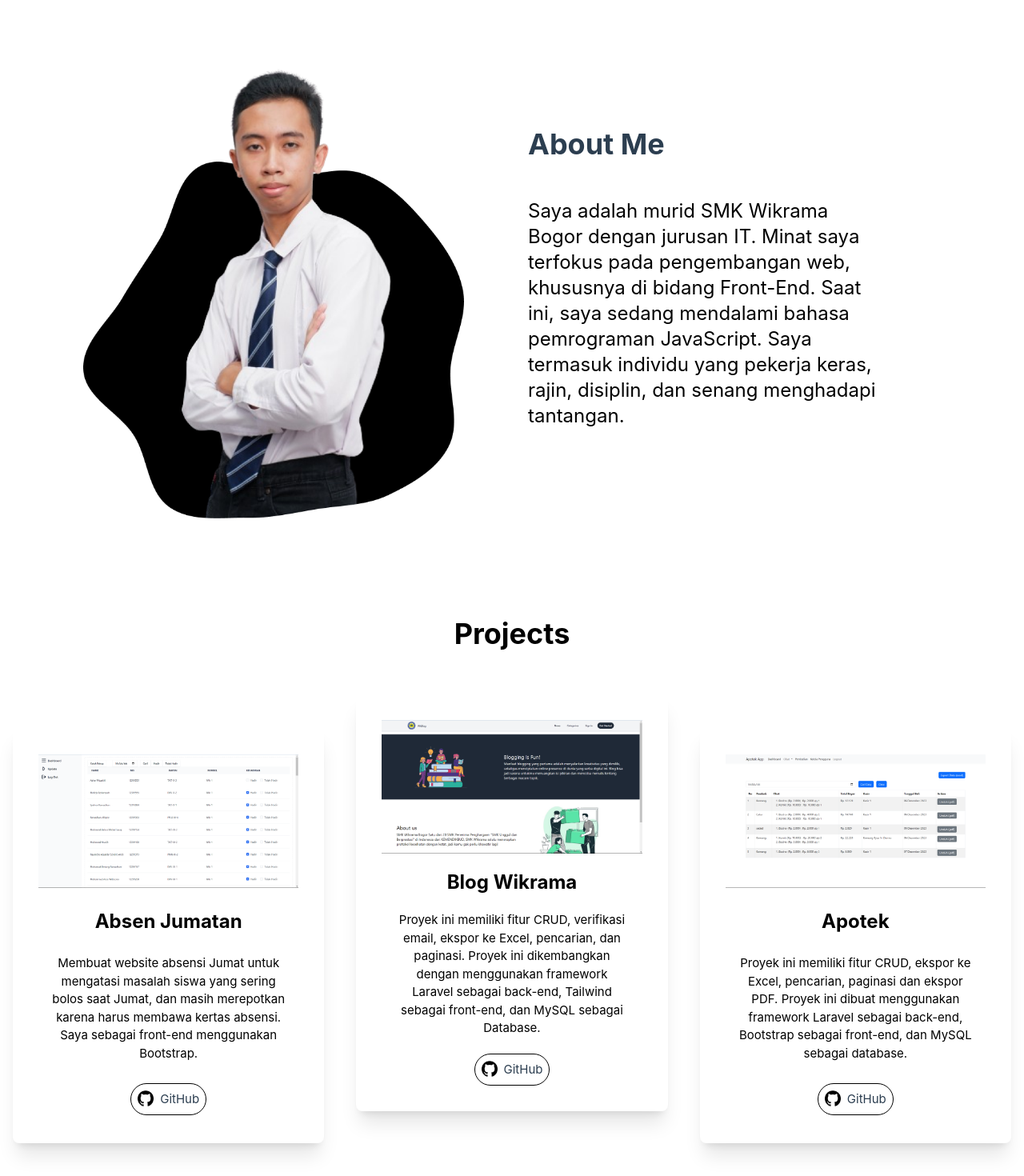
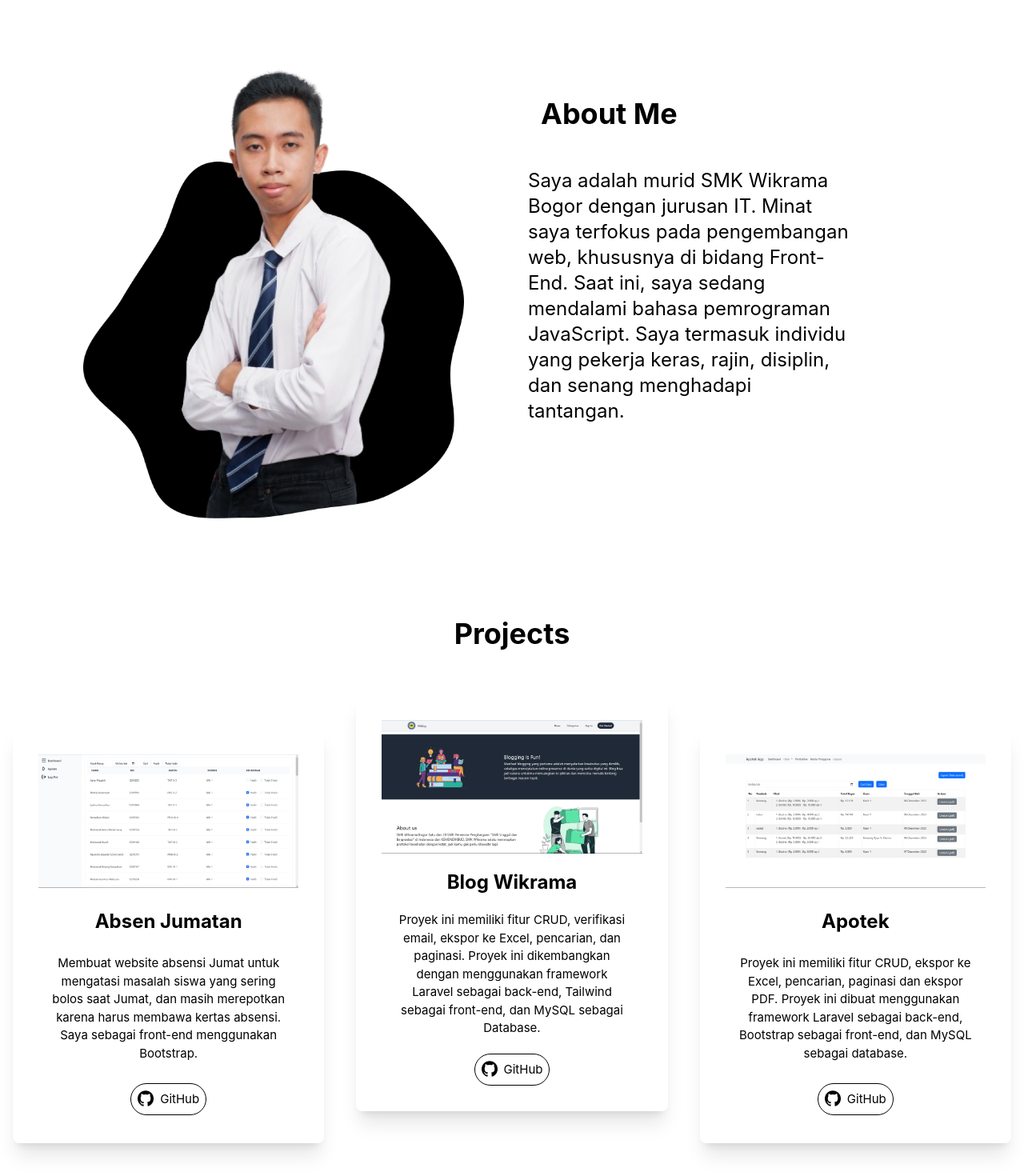
Before and after one commit to komangkysatridarma/portfolio-vue, a Vue app: page / in a window 1280 px wide. Shown: the part 780-2250 px from the top of the page at 80% size. Built offline with nearby package versions, Linux system fonts and the light colour scheme.

Commit message:
background

```diff
--- a/index.html
+++ b/index.html
@@ -17,7 +17,7 @@
 </html>
 
 <style module>
-  body {
+  html {
     background-color: #ffffff;
   }
   </style>
--- a/src/components/About.vue
+++ b/src/components/About.vue
@@ -10,12 +10,12 @@
         <img
           src="@/assets/img/Group 1.png"
           alt=""
-          class="w-full h-auto lg:mt-20 md:max-w-lg md:h-full mx-auto object-cover aspect-w-16 aspect-h-9 md:mx-0"
+          class="w-full h-auto lg:mt-20 md:max-w-xl md:h-full mx-auto object-cover aspect-w-16 aspect-h-9 sm:max-w-xs sm:h-full"
         />
       </div>
       <div>
-        <h2 class="text-4xl lg:ml-0 font-bold sm:ml-5 sm:mt-16">About Me</h2>
-        <p class="mt-12 text-black text-lg md:w-[80%] lg:text-2xl sm:mr-4">
+        <h2 class="mt-5 mb-0 text-4xl font-bold text-black sm:pl-4">About Me</h2>
+        <p class="mt-12 text-black text-lg md:w-[80%] lg:text-2xl sm:pr-10">
           Saya adalah murid SMK Wikrama Bogor dengan jurusan IT. Minat saya
           terfokus pada pengembangan web, khususnya di bidang Front-End. Saat
           ini, saya sedang mendalami bahasa pemrograman JavaScript. Saya
--- a/src/components/Home.vue
+++ b/src/components/Home.vue
@@ -3,15 +3,15 @@
 
 <template>
   <div class="container mt-32 mb-0 lg:mt-36 sm:mb-10">
-    <div class="bg-white dark:bg-gray-900 flex items-center justify-center">
+    <div class="bg-white`- flex items-center justify-center">
       <div class="py-8 px-4 mx-auto max-w-screen-xl text-center lg:py-16">
-        <h1 class="mb-4 text-4xl font-extrabold tracking-tight leading-none text-current md:text-5xl lg:text-6xl dark:text-white">
+        <h1 class="mb-4 text-4xl font-extrabold tracking-tight leading-none text-current md:text-5xl lg:text-6xl">
           Hello There!
         </h1>
-        <h1 class="mb-4 text-2xl font-bold tracking-tight leading-none text-gray-900 md:text-3xl lg:text-4xl dark:text-white">
+        <h1 class="mb-4 text-2xl font-bold tracking-tight leading-none text-gray-900 md:text-3xl lg:text-4xl">
           I'm Komang Kysa Tri Darma
         </h1>
-        <h1 class="mb-8 text-lg font-extrabold tracking-tight leading-none text-current md:text-xl lg:text-2xl dark:text-white">
+        <h1 class="mb-8 text-lg font-extrabold tracking-tight leading-none text-current md:text-xl lg:text-2xl">
           Back-End Developer
         </h1>
         <div class="flex flex-col space-y-4 sm:flex-row sm:justify-center sm:space-y-0">
@@ -32,3 +32,4 @@
     </div>
   </div>
 </template>
+``
--- a/src/components/Projects.vue
+++ b/src/components/Projects.vue
@@ -15,7 +15,7 @@ import { Carousel, Slide } from 'vue-carousel';
         <p class="text-black w-[90%]">{{ project.desc }}</p>
         <a :href="project.github" target="_blank" rel="noopener noreferrer" class="border border-black p-2 rounded-3xl flex">
             <img src="@/assets/img/25231.png" alt="GitHub" class="w-5 h-5">
-            <span class="ml-2">GitHub</span>
+            <span class="ml-2 text-black">GitHub</span>
         </a>
       </div>
     </div>
--- a/src/components/Sertifikat.vue
+++ b/src/components/Sertifikat.vue
@@ -6,7 +6,7 @@ import sertifikats from "@/data/sertifikat";
     <section id="sertifikat" class="flex flex-col items-center py-16 mb-16">
       <h2 class="mt-5 mb-16 text-4xl font-bold text-black">Sertifikat</h2>
       <div class="grid grid-cols-1 md:grid-cols-3 lg:grid-cols-4 gap-10 m-4">
-            <div v-for="serti of sertifikats" class="max-w-sm p-7 bg-white border border-gray-200 rounded-lg shadow dark:bg-gray-800 dark:border-gray-700">
+            <div v-for="serti of sertifikats" class="max-w-sm p-7 bg-white border border-gray-200 rounded-lg shadow">
                 <div>
                     <img :src="serti.image" class="w-full h-auto">
                 </div>
```
